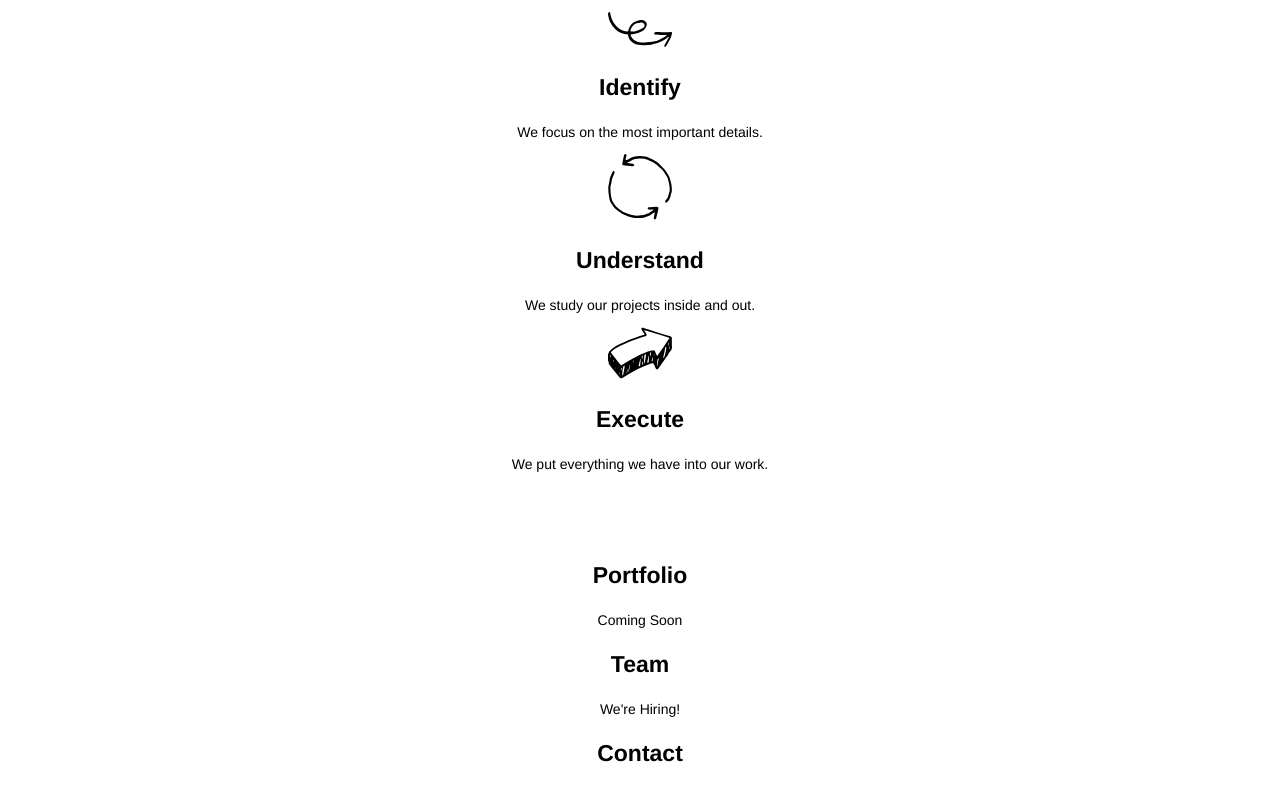
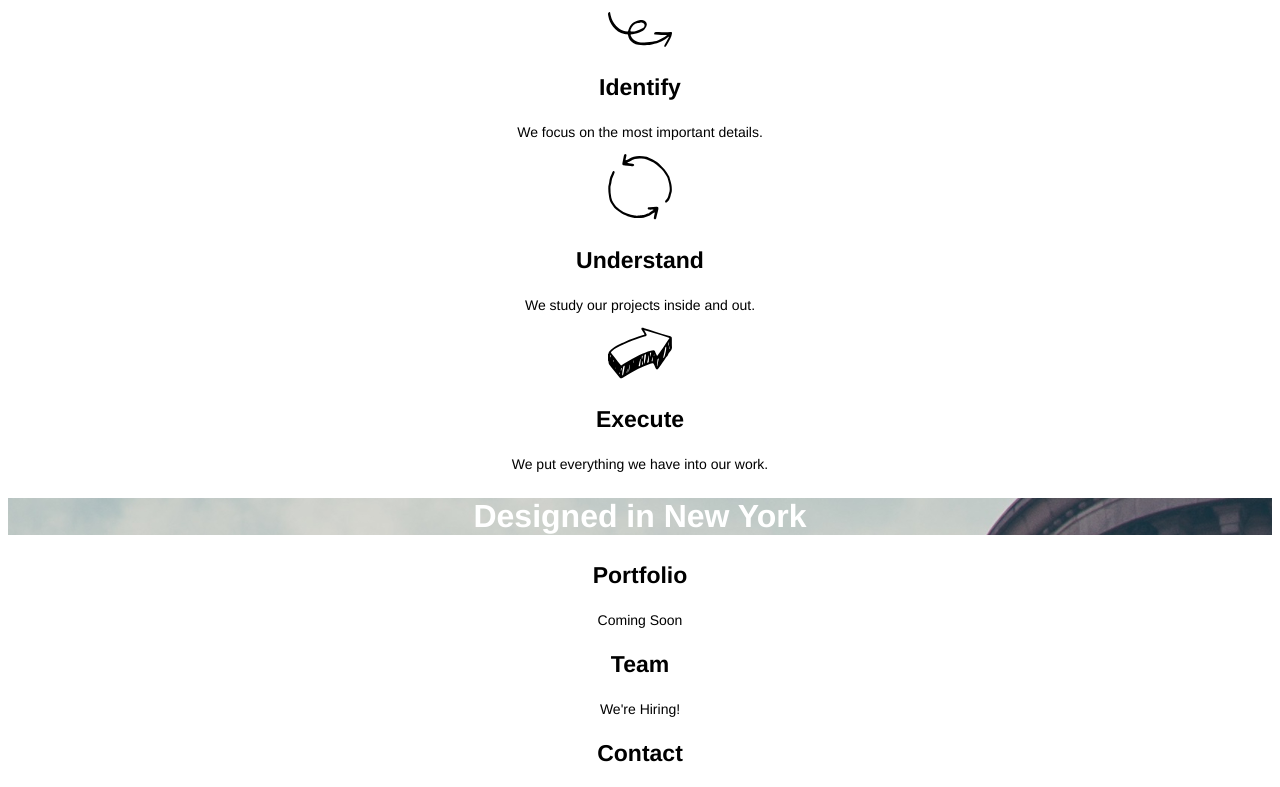
Before and after one commit to glengold/broadway, a plain HTML site: page index.html in a window 1280 px wide. Shown: the part 413-1200 px from the top of the page. Drawn offline with Linux system fonts and the light colour scheme.

Commit message:
Update style.css

```diff
--- a/css/style.css
+++ b/css/style.css
@@ -3,7 +3,7 @@ body {
   font-family: Helvetica;
 }
 .hero {
-  background-image: src(images/the-flatiron-building.png);
+  background-image: url(../images/the-flatiron-building.png);
   font-size: 23px;
   font-weight: bold;
   color: white;
```
